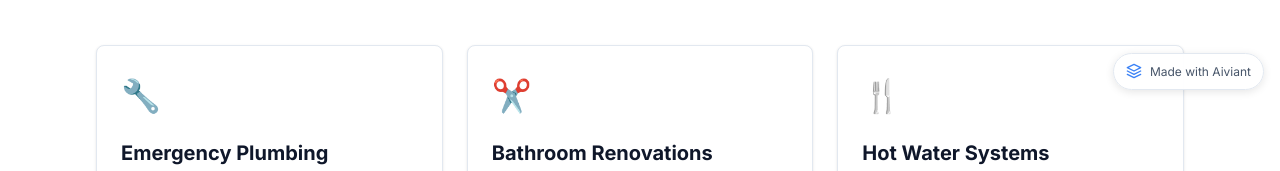
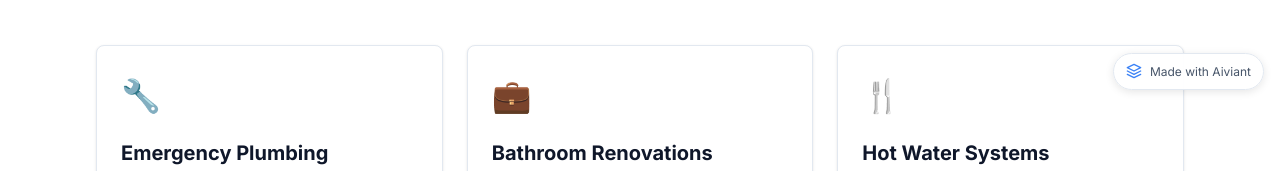
Before and after one commit to aiviant-bot/aiviant-site-drouin-plumbing-services, a plain HTML site: page index.html in a window 1280 px wide. Shown: the part 694-865 px from the top of the page. Drawn offline with Linux system fonts and the light colour scheme.

Commit message:
Publish site via Aiviant

```diff
--- a/index.html
+++ b/index.html
@@ -58,7 +58,7 @@
 
 
         <div class="service-card">
-            <div class="service-icon">✂️</div>
+            <div class="service-icon">💼</div>
             <h3>Bathroom Renovations</h3>
             <p>Transform your bathroom with our expert renovation services, enhancing both style and function.</p>
             <a href="./services/bathroom-renovations/" class="service-link">Learn more →</a>
```
